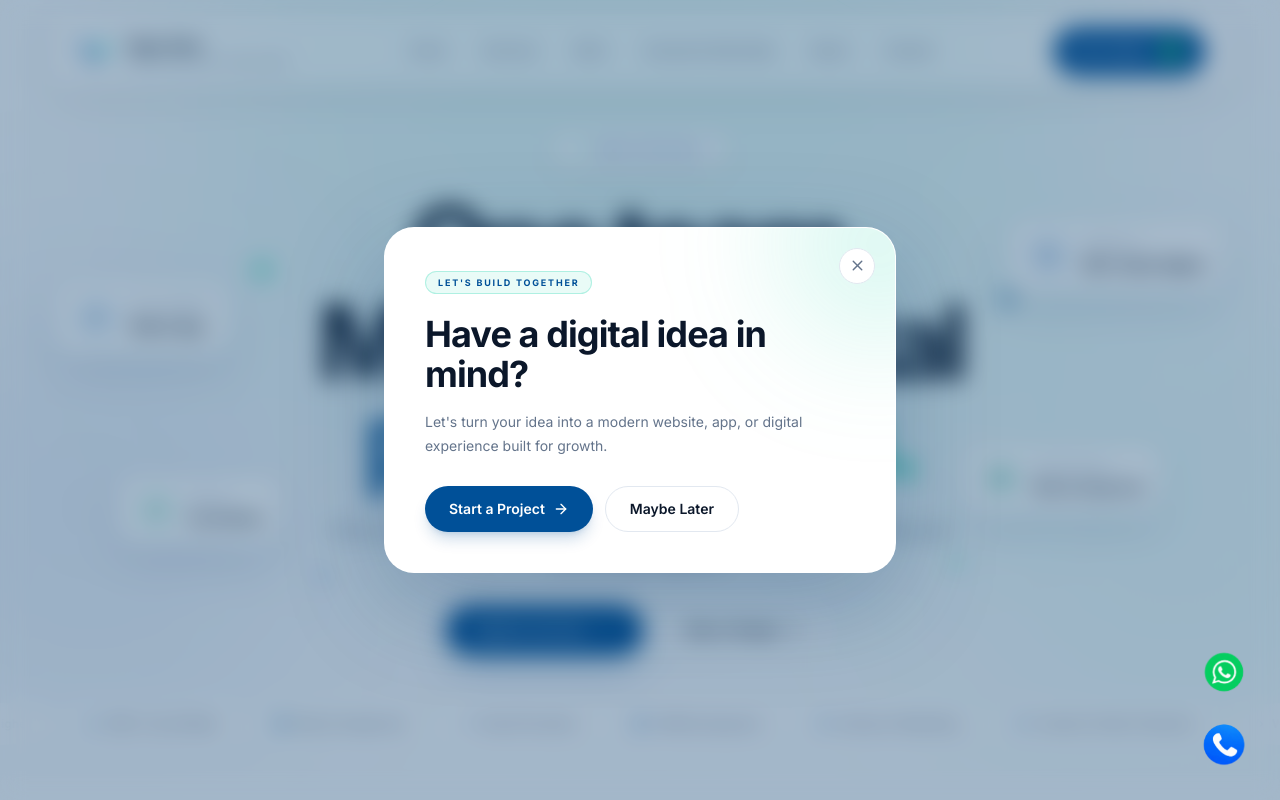
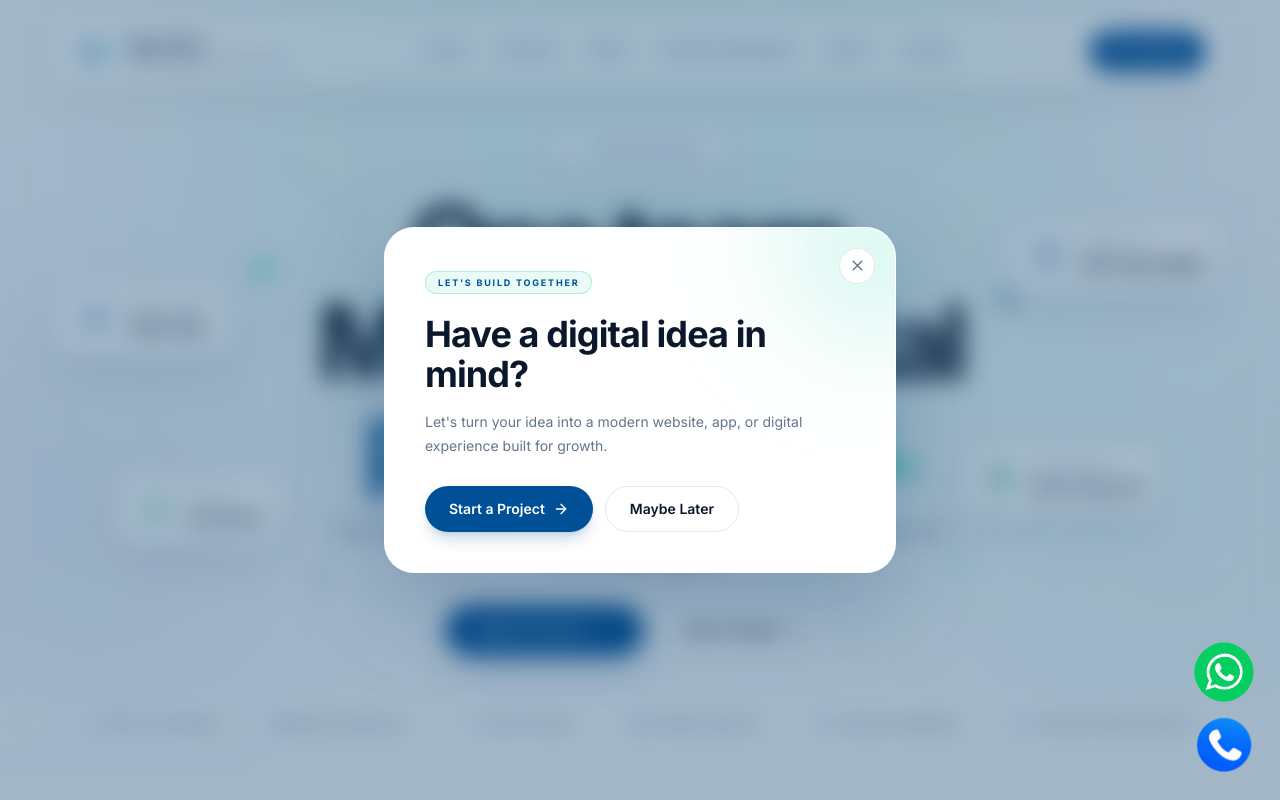
Before and after one commit to irfanalam05/Vayu-Tech, a Next.js app: page / in a window 1280 px wide. Shown: the top 800 px of the page. Built offline with nearby package versions, Linux system fonts and the light colour scheme.

Commit message:
Update website contact icons and UI

```diff
--- a/components/FloatingContact.jsx
+++ b/components/FloatingContact.jsx
@@ -14,7 +14,7 @@ export default function FloatingContact() {
         <img
           src="/WhatsApp_logo.png"
           alt="WhatsApp"
-          className="h-14 w-14 object-contain"
+          className="pointer-events-none h-[4.5rem] w-[4.5rem] object-contain scale-[1.35] md:h-16 md:w-16"
         />
       </a>
 
@@ -27,7 +27,7 @@ export default function FloatingContact() {
         <img
           src="/Call_logo.png"
           alt="Call"
-          className="h-12 w-12 object-contain"
+          className="h-[4.5rem] w-[4.5rem] object-contain md:h-16 md:w-16"
         />
       </a>
     </>
--- a/components/Navbar.js
+++ b/components/Navbar.js
@@ -124,11 +124,6 @@ export default function Navbar() {
               className="group inline-flex items-center gap-2 rounded-full bg-[#005098] px-5 py-2.5 text-[13px] font-bold text-white shadow-md shadow-[#005098]/20 transition-all duration-300 hover:-translate-y-0.5 hover:bg-[#073B6B]"
             >
               Get a Quote
-              <img
-                src="/WhatsApp_logo.png"
-                alt="WhatsApp"
-                className="h-7 w-7 object-contain"
-              />
             </a>
           </div>
 
```
